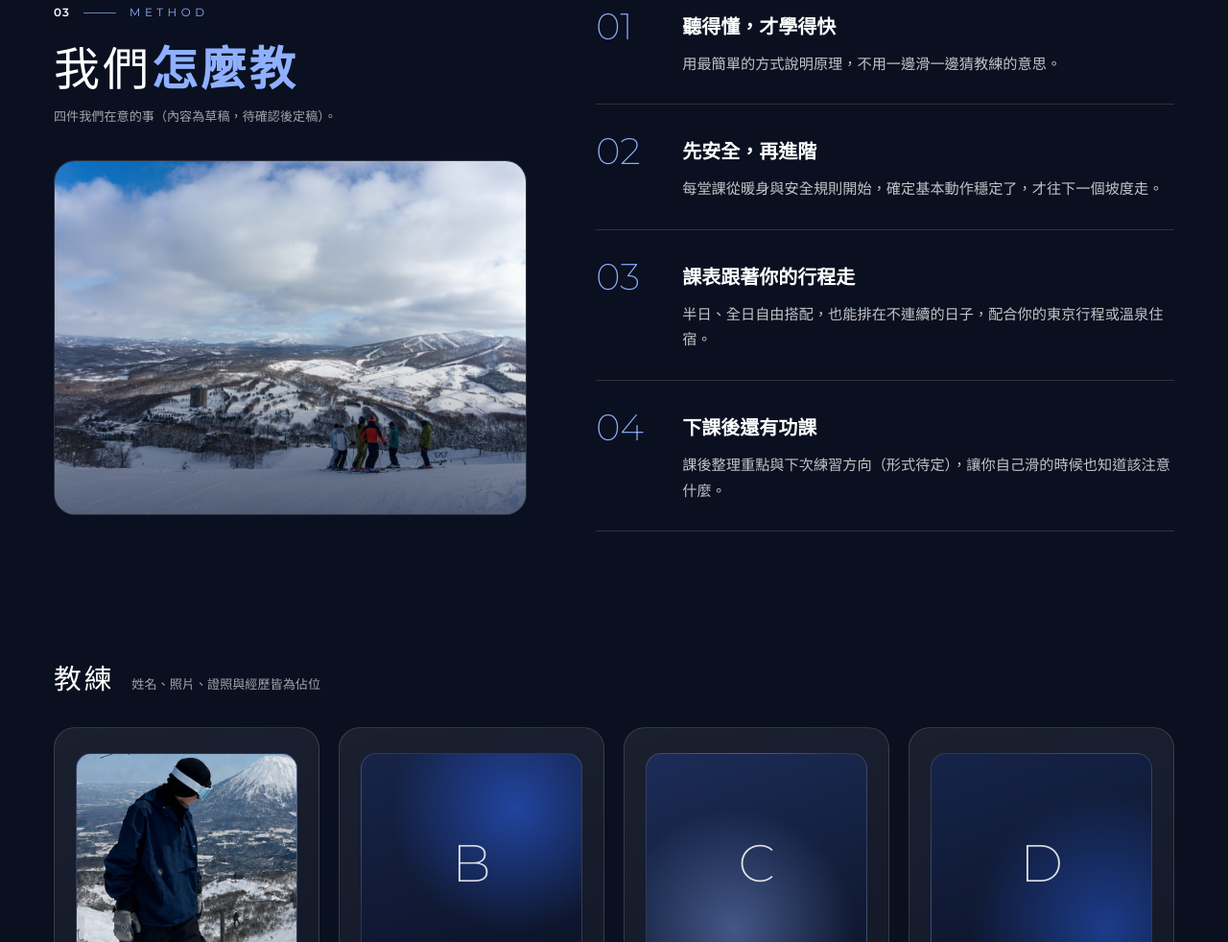
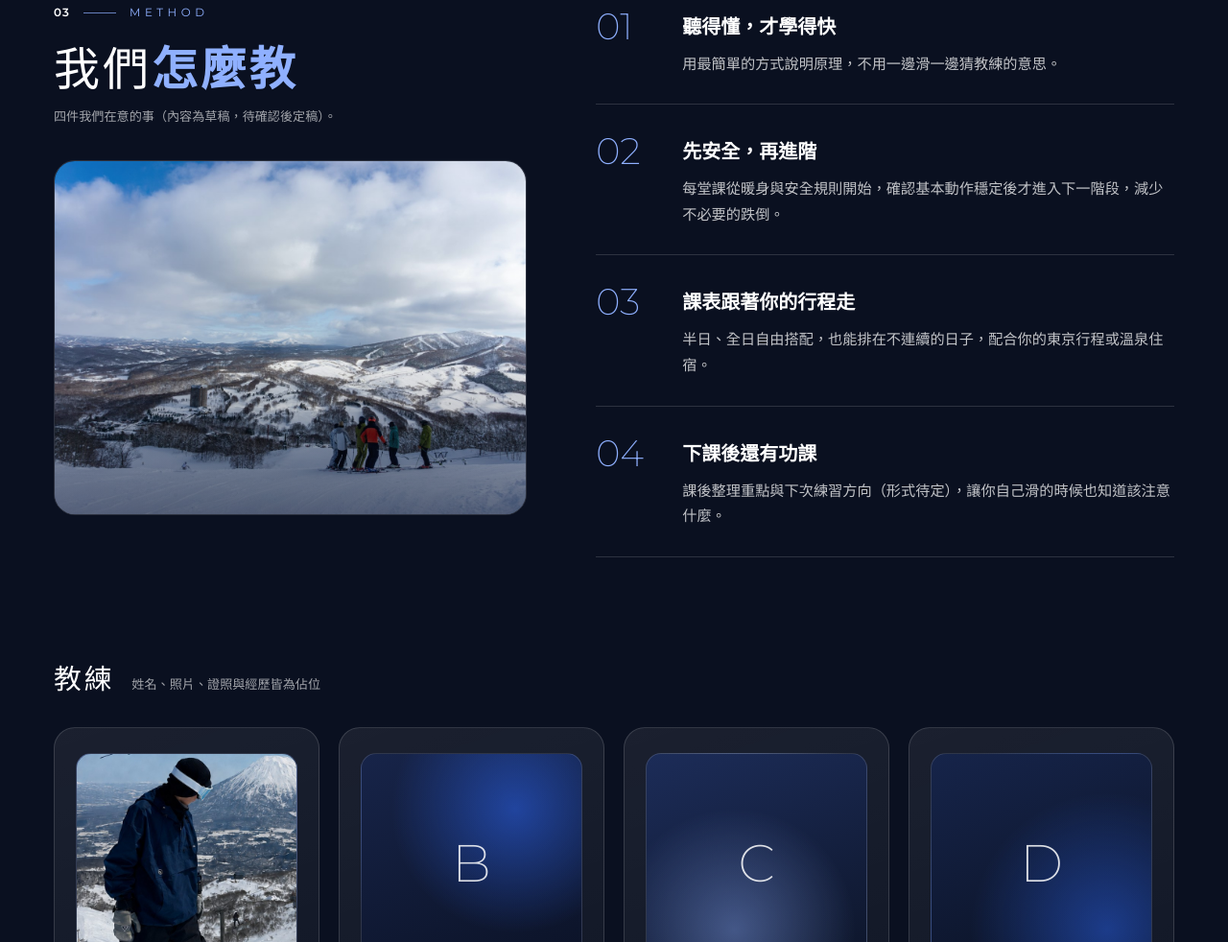
Before and after one commit to jpsnowmode/jpsnowmode.github.io, a plain HTML site: page index.html in a window 1280 px wide. Shown: the part 3743-4725 px from the top of the page at 96% size. Drawn offline with Linux system fonts and the light colour scheme.

Commit message:
Method 02 copy: 暖身與安全規則 → 下一階段

```diff
--- a/index.html
+++ b/index.html
@@ -318,7 +318,7 @@
       </header>
       <ol class="principles">
         <li><span class="p-no">01</span><div><h3>聽得懂，才學得快</h3><p>用最簡單的方式說明原理，不用一邊滑一邊猜教練的意思。</p></div></li>
-        <li><span class="p-no">02</span><div><h3>先安全，再進階</h3><p>每堂課從暖身與安全規則開始，確定基本動作穩定了，才往下一個坡度走。</p></div></li>
+        <li><span class="p-no">02</span><div><h3>先安全，再進階</h3><p>每堂課從暖身與安全規則開始，確認基本動作穩定後才進入下一階段，減少不必要的跌倒。</p></div></li>
         <li><span class="p-no">03</span><div><h3>課表跟著你的行程走</h3><p>半日、全日自由搭配，也能排在不連續的日子，配合你的東京行程或溫泉住宿。</p></div></li>
         <li><span class="p-no">04</span><div><h3>下課後還有功課</h3><p>課後整理重點與下次練習方向（形式待定），讓你自己滑的時候也知道該注意什麼。</p></div></li>
       </ol>
```
